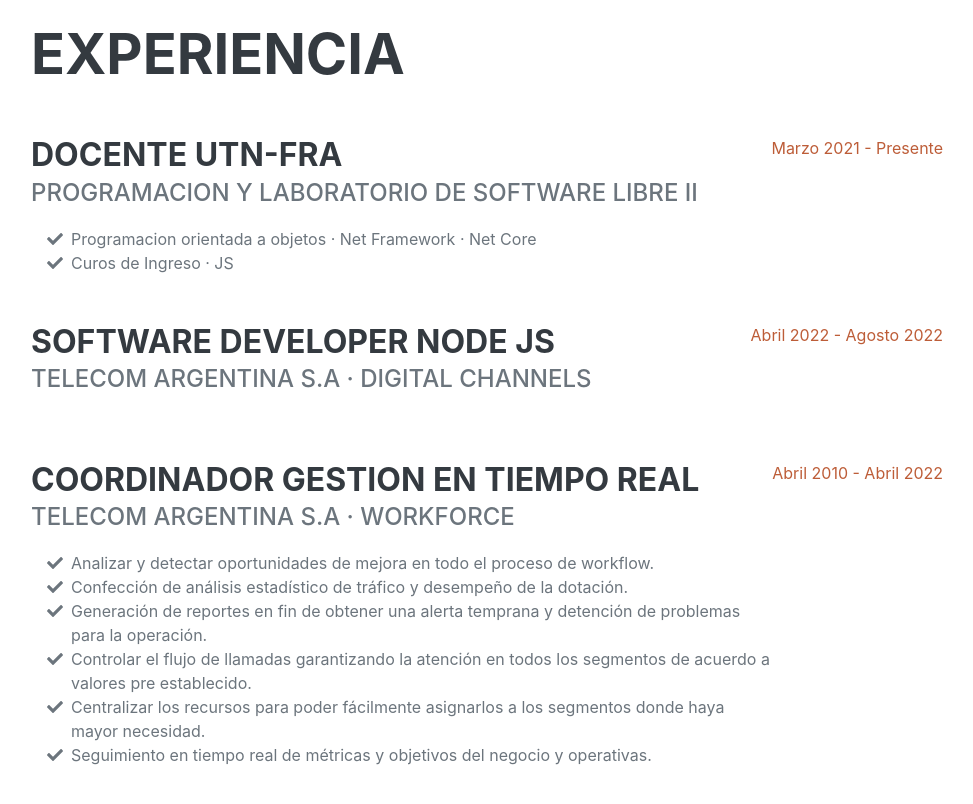
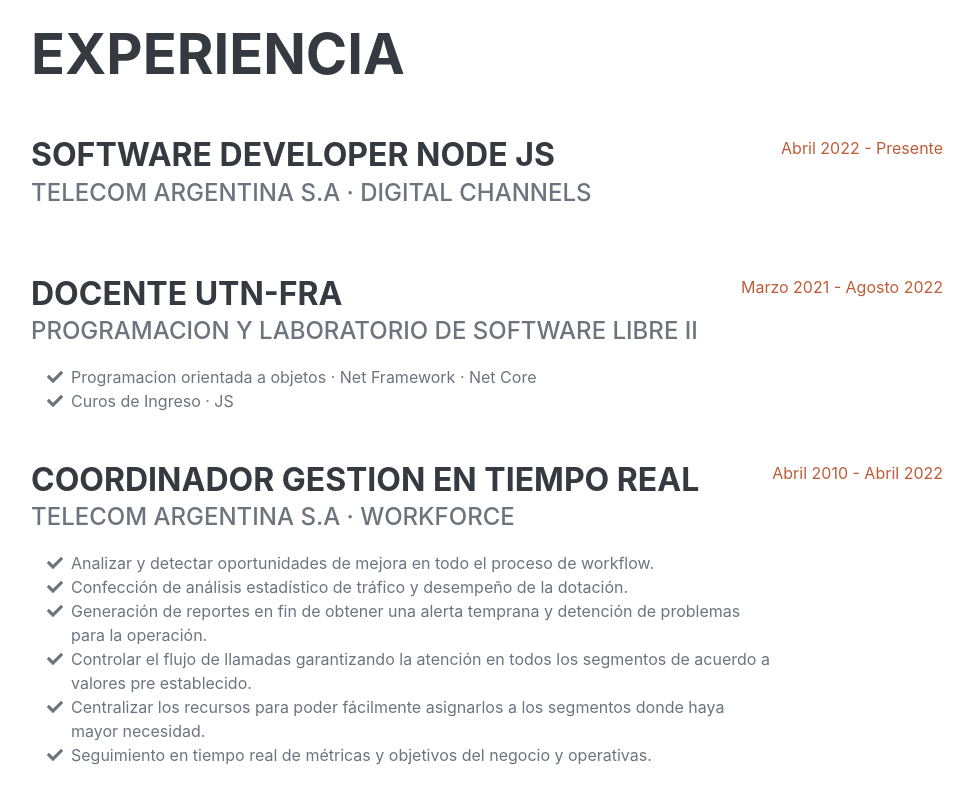
Before and after one commit to Albongle/porfolio, a plain HTML site: page index.html in a window 1280 px wide. Shown: the part 860-1664 px from the top of the page, without its empty margins (289-1262 px from the left). Drawn offline with nearby package versions, Linux system fonts and the light colour scheme; a web font is replaced by a local one.

Commit message:
correcion fecha

```diff
--- a/index.html
+++ b/index.html
@@ -74,6 +74,14 @@
                 <h2 class="mb-5">Experiencia</h2>
                 <div class="d-flex flex-column flex-md-row justify-content-between mb-5">
                   <div class="flex-grow-1">
+                      <h3 class="mb-0">Software Developer Node JS</h3>
+                      <div class="subheading mb-3">Telecom Argentina S.A · Digital Channels</div>
+                      <ul class="fa-ul mb-0"></ul>
+                  </div>
+                  <div class="flex-shrink-0"><span class="text-primary">Abril 2022 - Presente</span></div>
+                </div>
+                <div class="d-flex flex-column flex-md-row justify-content-between mb-5">
+                  <div class="flex-grow-1">
                       <h3 class="mb-0">Docente UTN-FRA</h3>
                       <div class="subheading mb-3">Programacion y Laboratorio de Software libre II</div>
                       <ul class="fa-ul mb-0">
@@ -89,18 +97,7 @@
                       </ul>
 
                   </div>
-                    <div class="flex-shrink-0"><span class="text-primary">Marzo 2021 - Presente</span></div>
-                </div>
-                <div class="d-flex flex-column flex-md-row justify-content-between mb-5">
-                  <div class="flex-grow-1">
-                      <h3 class="mb-0">Software Developer Node JS</h3>
-                      <div class="subheading mb-3">Telecom Argentina S.A · Digital Channels</div>
-                      <ul class="fa-ul mb-0">
-
-                      </ul>
-
-                  </div>
-                  <div class="flex-shrink-0"><span class="text-primary">Abril 2022 - Agosto 2022</span></div>
+                  <div class="flex-shrink-0"><span class="text-primary">Marzo 2021 - Agosto 2022</span></div>
                 </div>
                 <div class="d-flex flex-column flex-md-row justify-content-between mb-5">
                     <div class="flex-grow-1">
```
Lines whose indentation alone changed are shown as unchanged.
